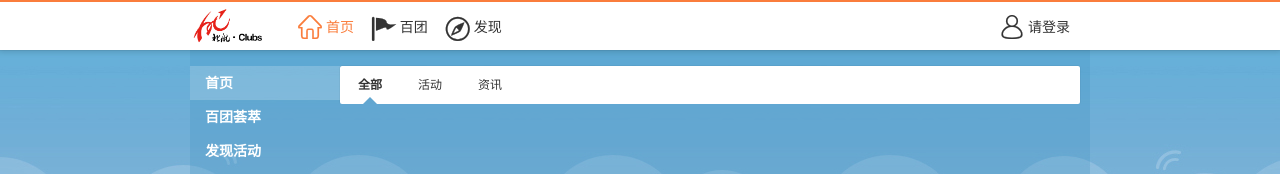
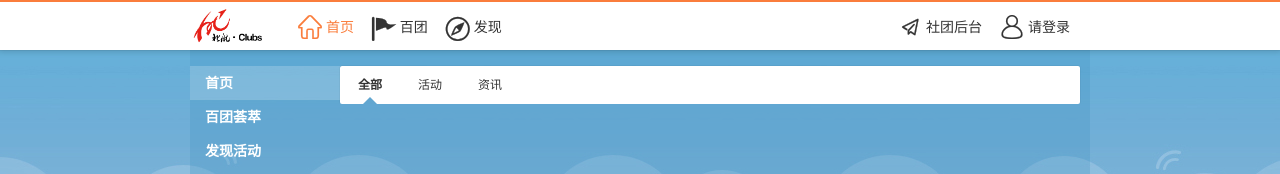
Before and after one commit to buaaclubs-team/temp-front, a plain HTML site: page index.html in a window 1280 px wide. Shown: the top 174 px of the page. Drawn offline with Linux system fonts and the light colour scheme; no server answers.

Commit message:
增加社团入口

```diff
--- a/index.html
+++ b/index.html
@@ -50,7 +50,14 @@
 					</li>
 				</ul>
 				<ul class="nav hd-user" id="nav-user">
+
 					<div class = "">
+						<li >
+							<a href="http://www.buaaclubs.com/myWeb/clubSignIn.html" class = "">
+								<span class = "iconfont icon">&#xe627;</span>
+								<span>社团后台</span>
+							</a>
+						</li>
 						<li >
 							<a href="javascript:void(0)" class = "callModel">
 								<span class = "iconfont icon">&#xe610;</span>
```
Also changed, not shown: allClubs.html (+7 -0 lines), article.html (+7 -0 lines), discovery.html (+7 -0 lines), myAct.html (+7 -0 lines), myClubs.html (+7 -0 lines), myNotice.html (+7 -0 lines), 2 other files.
